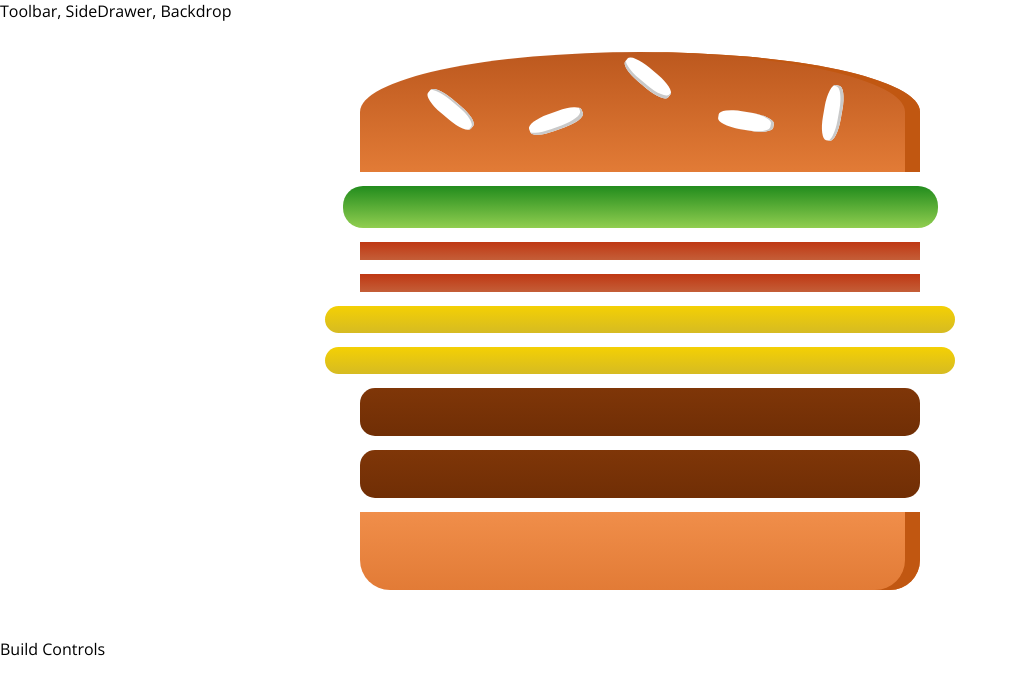
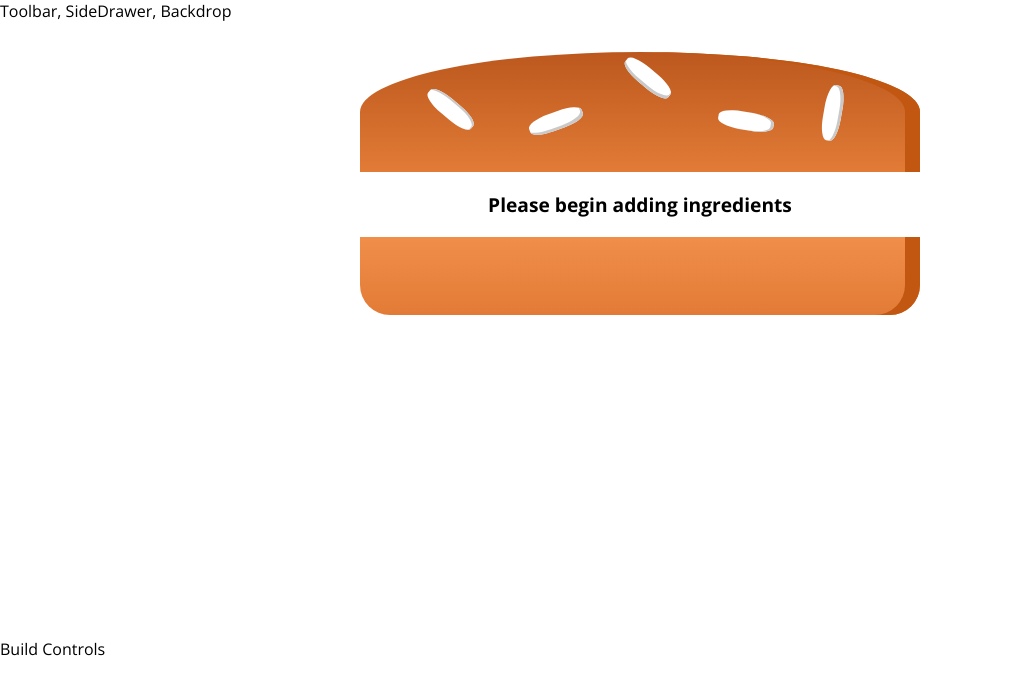
Before and after one commit to kmorgan8588/burgerBuilder, a React (Create React App) app: page / in a window 1280 px wide. Shown: the top 694 px of the page, without its empty margins (0-1018 px from the left). Built offline with nearby package versions, Linux system fonts and the light colour scheme.

Commit message:
Show message when the burger is empty

```diff
--- a/src/components/Burger/Burger.js
+++ b/src/components/Burger/Burger.js
@@ -4,10 +4,17 @@
 
 
 const burger = (props) => {
-    const transformedIngredients = Object.keys(props.ingredients).map(ingredient => {
+    let transformedIngredients = Object.keys(props.ingredients).map(ingredient => {
         return [...Array(props.ingredients[ingredient]).fill('').map((_, i) =>
             (<BurgerIngredient key={ingredient + i} type={ingredient} />))]
-    })
+    }).reduce((arr, el) => {
+        return arr.concat(el)
+    }, [])
+
+    if (transformedIngredients.length === 0) {
+        transformedIngredients = (<p>Please begin adding ingredients</p>)
+    }
+
     return (
         <div className={styles.Burger}>
             <BurgerIngredient type="bread-top" />
--- a/src/containers/BurgerBuilder/BurgerBuilder.js
+++ b/src/containers/BurgerBuilder/BurgerBuilder.js
@@ -3,10 +3,10 @@
 class BurgerBuilder extends Component {
     state = {
         ingredients: {
-            lettuce: 1,
-            bacon: 2,
-            cheese: 2,
-            meat: 2
+            lettuce: 0,
+            bacon: 0,
+            cheese: 0,
+            meat: 0
         }
     }
 
```
